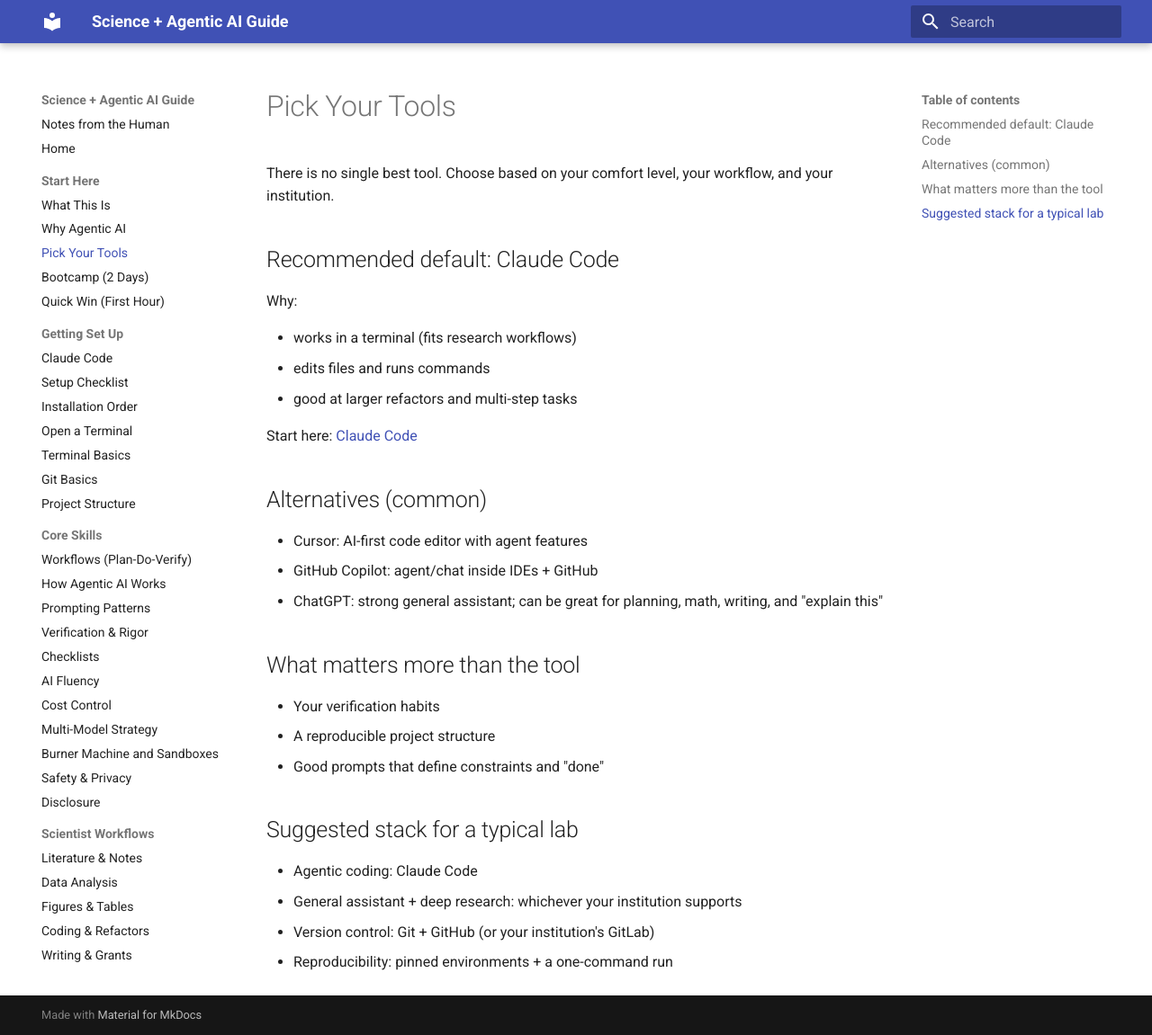
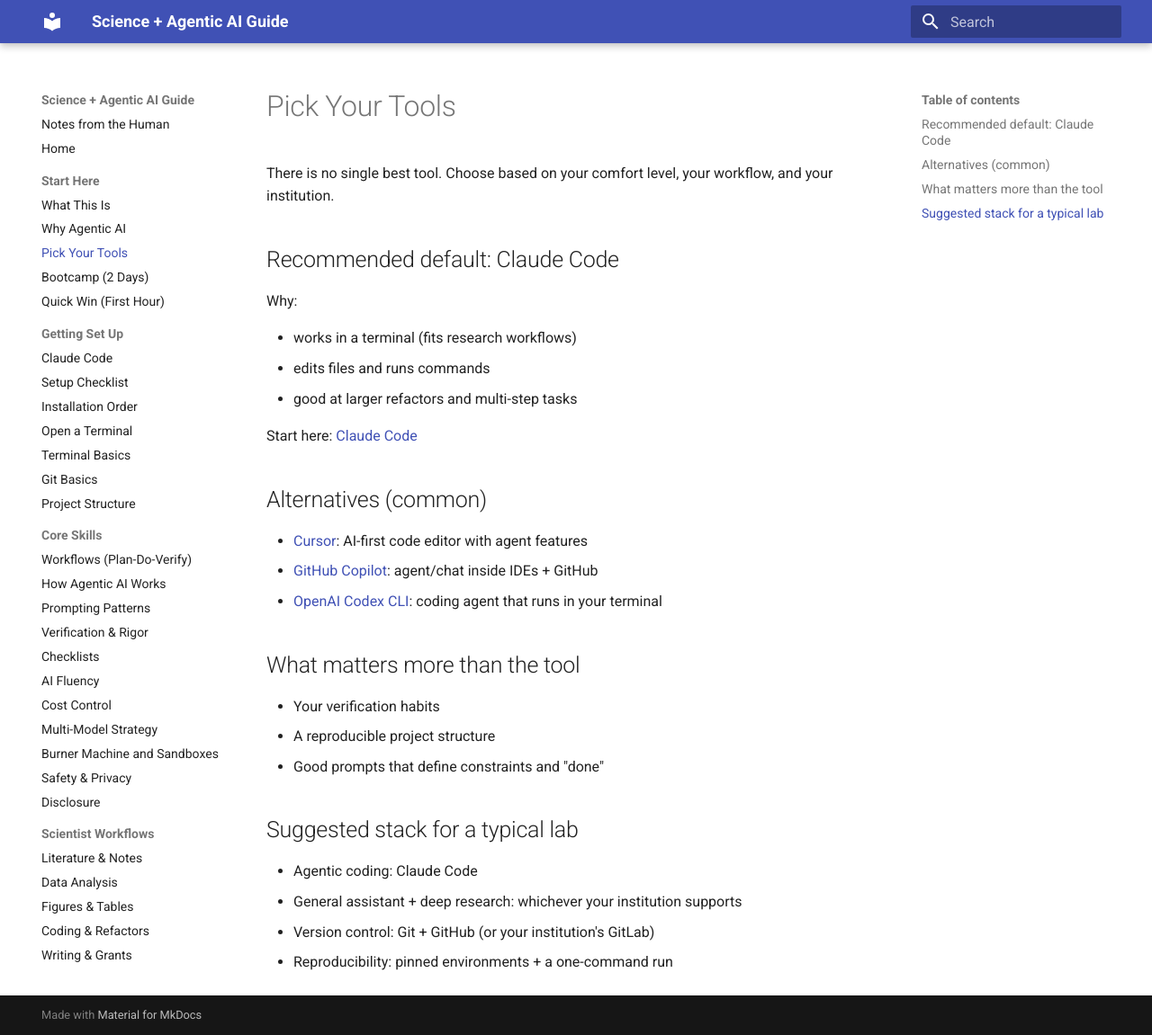
Before and after one commit to Chris-Cullins/science-ai-guide, an MkDocs documentation site: the page built from docs/tooling.md, in a window 1280 px wide and 1151 px high. Shown: the whole window at 90% size. Built offline with MkDocs 1.6.1 and Material for MkDocs 9.7.7, drawn with Linux system fonts in a browser that asks for light colours.

Commit message:
Link tool alternatives and switch to Codex CLI

```diff
--- a/docs/tooling.md
+++ b/docs/tooling.md
@@ -14,9 +14,9 @@
 
 ## Alternatives (common)
 
-- Cursor: AI-first code editor with agent features
-- GitHub Copilot: agent/chat inside IDEs + GitHub
-- ChatGPT: strong general assistant; can be great for planning, math, writing, and "explain this"
+- [Cursor](https://cursor.com/): AI-first code editor with agent features
+- [GitHub Copilot](https://github.com/features/copilot): agent/chat inside IDEs + GitHub
+- [OpenAI Codex CLI](https://github.com/openai/codex): coding agent that runs in your terminal
 
 ## What matters more than the tool
 
```
